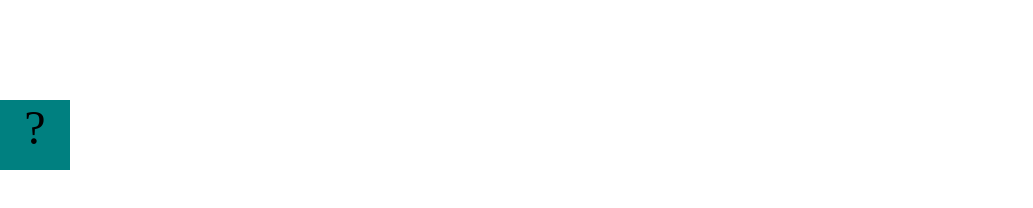
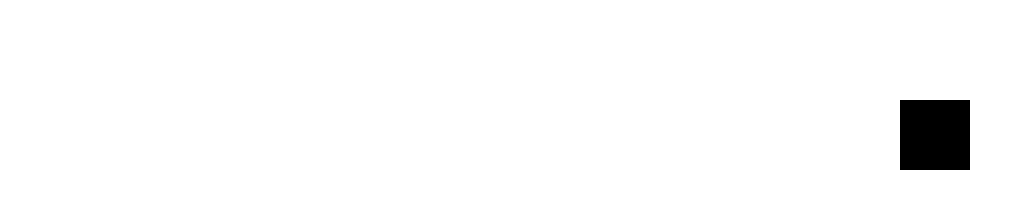
Before and after one commit to Connor-Egan/Connor-Egan.github.io, a plain HTML site: page projects/bouncing-box/index.html in a window 1280 px wide. Shown: the whole page, without its empty margins (0-1033 px from the left). Drawn offline with Linux system fonts and the light colour scheme.

Commit message:
add bouncing box

```diff
--- a/projects/bouncing-box/index.html
+++ b/projects/bouncing-box/index.html
@@ -8,14 +8,14 @@
 		.box {
 			width: 70px;
 			height: 70px;
-			background-color: teal;
+			background-color: rgb(0, 0, 0);
 			font-size: 300%;
 			text-align: center;
 			user-select: none;
 			display: block;
 			position: absolute;
 			top: 100px;
-			left: 0px;  /* <--- Change me! */
+			left: 900px;  /* <--- Change me! */
 		}
 		.board{
 			height: 100vh;
@@ -73,6 +73,7 @@
 			function update() {
 
 
+
 			};
 
 			/*
```
